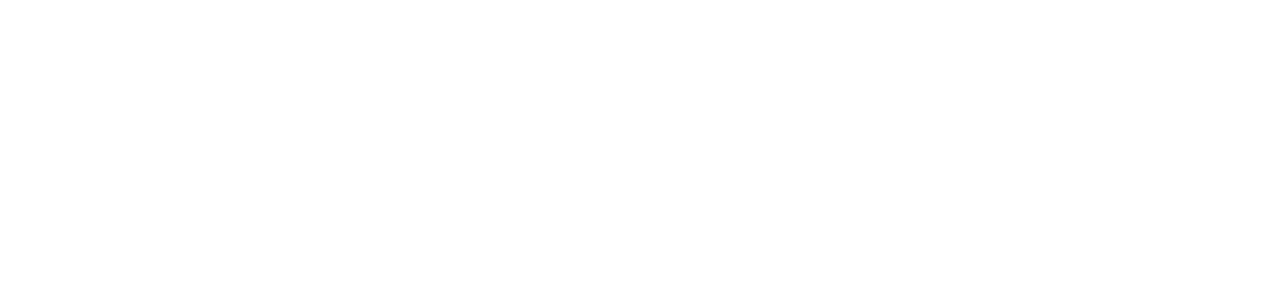
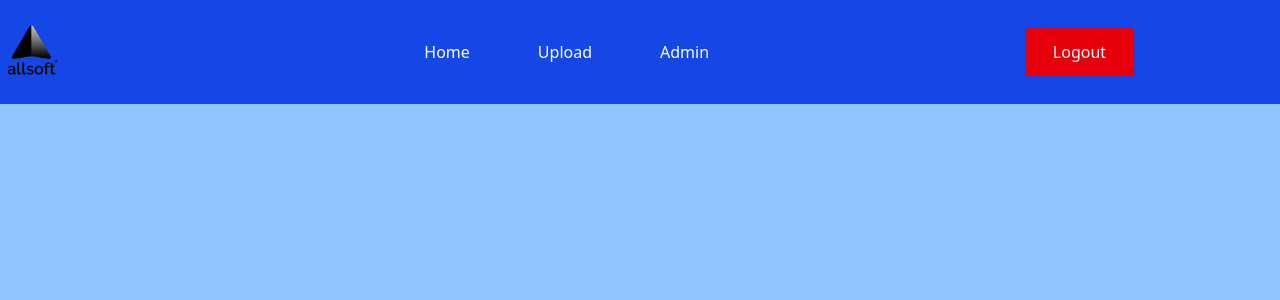
Before and after one commit to ayushtiwari77/ALLSOFT_Frontend_Assessment, a React (Vite) app: page /admin in a window 1280 px wide. Before the commit this address had no page. Shown: the top 300 px of the page. Built offline with nearby package versions, Linux system fonts and the light colour scheme.

Commit message:
navbar completely implemented with full functionality

```diff
--- a/src/App.jsx
+++ b/src/App.jsx
@@ -3,6 +3,8 @@ import LoginPage from "./pages/LoginPage";
 import VerifyPage from "./pages/VerifyPage";
 import HomePage from "./pages/HomePage";
 import { useUserStore } from "./store/useUserStore";
+import UploadPage from "./pages/UploadPage";
+import AdminPage from "./pages/AdminPage";
 
 const App = () => {
   const { token } = useUserStore();
@@ -11,8 +13,11 @@ const App = () => {
       <Route path="/login" element={token ? <HomePage /> : <LoginPage />} />
       <Route path="/verify" element={token ? <HomePage /> : <VerifyPage />} />
       <Route path="/" element={token ? <HomePage /> : <LoginPage />} />
+      <Route path="/upload" element={token ? <UploadPage /> : <LoginPage />} />
+      <Route path="/admin" element={token ? <AdminPage /> : <LoginPage />} />
 
       {/* page not found page */}
+      <Route path="*" element={token ? <HomePage /> : <LoginPage />} />
     </Routes>
   );
 };
--- a/src/components/Navbar.jsx
+++ b/src/components/Navbar.jsx
@@ -26,9 +26,9 @@ const Navbar = () => {
               <img src={logo} alt="logo" className="h-16" />
             </Link>
           </div>
-          <div className="flex w-full items-center justify-between px-4">
+          <div className="flex w-full justify-between items-center md:justify-around md:px-4">
             <div>
-              <button
+              {/* <button
                 onClick={() => setOpen(!open)}
                 id="navbarToggler"
                 className={` ${
@@ -38,23 +38,20 @@ const Navbar = () => {
                 <span className="relative my-[6px] block h-[2px] w-[30px] bg-body-color dark:bg-white"></span>
                 <span className="relative my-[6px] block h-[2px] w-[30px] bg-body-color dark:bg-white"></span>
                 <span className="relative my-[6px] block h-[2px] w-[30px] bg-body-color dark:bg-white"></span>
-              </button>
+              </button> */}
               <nav
                 // :className="!navbarOpen && 'hidden' "
                 id="navbarCollapse"
-                className={`absolute right-4 top-full w-full max-w-[250px] rounded-lg bg-white px-6 py-5 shadow dark:bg-dark-2 lg:static lg:block lg:w-full lg:max-w-full lg:shadow-none lg:dark:bg-transparent ${
-                  !open && "hidden"
-                } `}
+                className={` right-4 top-full w-full rounded-lg bg-transparent px-6 py-5  dark:bg-dark-2 static block max-w-full shadow-none   `}
               >
-                <ul className="block lg:flex ">
-                  <ListItem NavLink="/#">Home</ListItem>
-                  <ListItem NavLink="/#">Payment</ListItem>
-                  <ListItem NavLink="/#">About</ListItem>
-                  <ListItem NavLink="/#">Blog</ListItem>
+                <ul className=" flex flex-row gap-5 ">
+                  <ListItem NavLink="/">Home</ListItem>
+                  <ListItem NavLink="/upload">Upload</ListItem>
+                  <ListItem NavLink="/admin">Admin</ListItem>
                 </ul>
               </nav>
             </div>
-            <div className="hidden justify-end pr-16 sm:flex lg:pr-0">
+            <div className=" justify-end pr-16 sm:flex flex lg:pr-0">
               <button
                 onClick={onLogout}
                 className="px-7 py-3 text-base font-medium bg-red-600 cursor-pointer rounded hover:text-primary "
--- /dev/null
+++ b/src/pages/AdminPage.jsx
@@ -0,0 +1,12 @@
+import Navbar from "../components/Navbar";
+
+const AdminPage = () => {
+  return (
+    <main className="min-h-screen w-screen bg-blue-300">
+      <Navbar />
+      <div className=""></div>
+    </main>
+  );
+};
+
+export default AdminPage;
--- /dev/null
+++ b/src/pages/UploadPage.jsx
@@ -0,0 +1,12 @@
+import { useUserStore } from "../store/useUserStore";
+import Navbar from "../components/Navbar";
+
+const UploadPage = () => {
+  return (
+    <main className="min-h-screen w-screen bg-blue-300">
+      <Navbar />
+    </main>
+  );
+};
+
+export default UploadPage;
```
